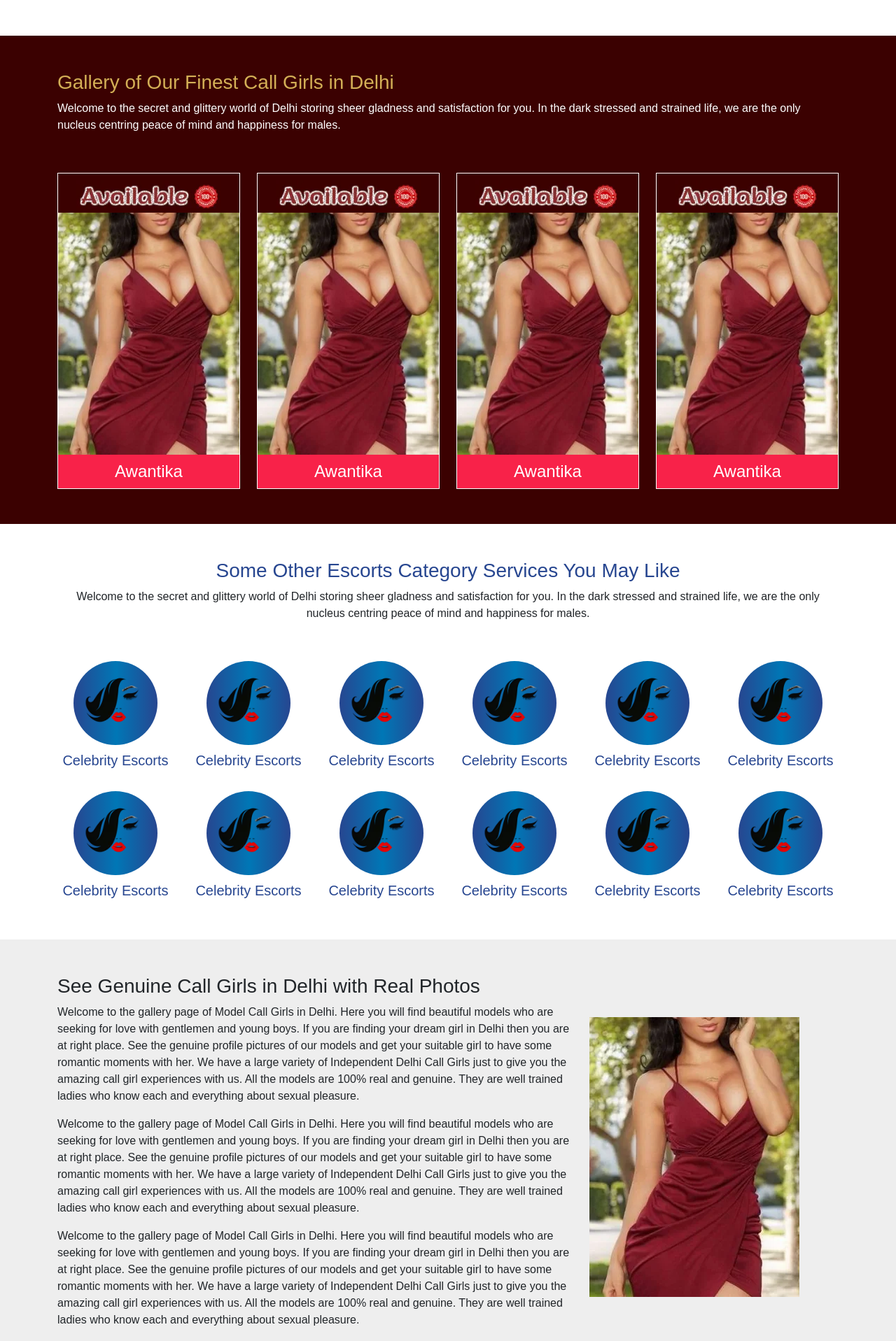
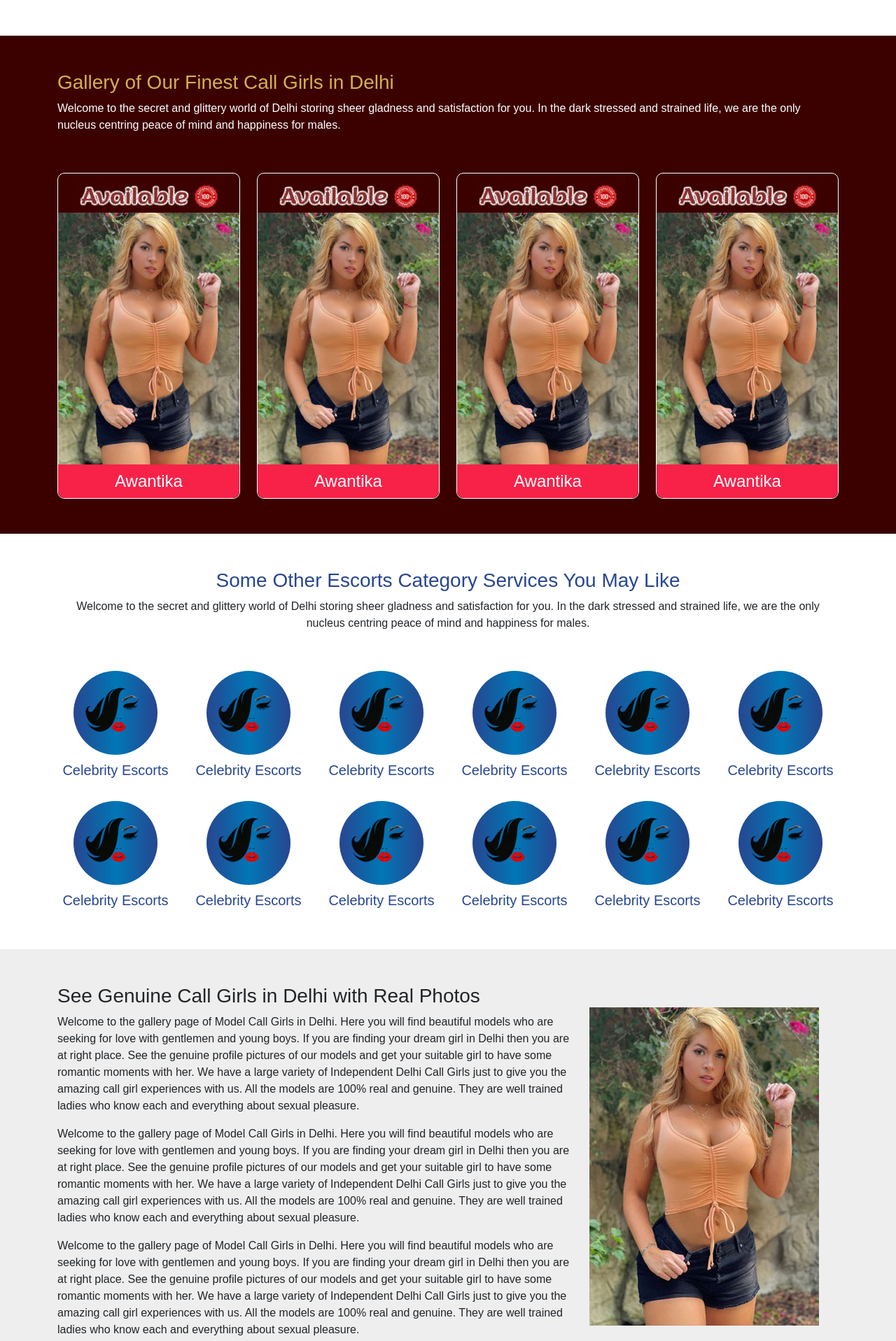
Before and after one commit to akkushwaha7834/pinkimishra, a PHP site: page / in a window 1280 px wide. Shown: the part 914-2831 px from the top of the page at 70% size. Run offline with PHP 8.4, Linux system fonts and the light colour scheme; some libraries are stand-ins or nearby versions.

Commit message:
extra images removed and added new images

```diff
--- a/about.php
+++ b/about.php
@@ -1,6 +1,6 @@
 <?php include_once('./include/header.php') ?>
 <section class="banner">
-	<img src="assets/images/inner.webp" class="img-fluid" width="100%" height="400px">
+	<img src="assets/images/inner-1.webp" class="img-fluid" width="100%" height="400px">
 </section>
 
 <section class="about-intro">
--- a/assets/css/style.css
+++ b/assets/css/style.css
@@ -77,6 +77,7 @@ a {
 .image-box-with-text {
     padding: 10px 0;
     background: var(--secondary);
+    border-radius: 0 0 10px 10px;
 }
 .main-gallery-pop-table table tr:nth-child(odd) {
     background: #eee;
@@ -164,12 +165,10 @@ button.close {
     z-index: 1;
     text-decoration: none;
 }
-
 .theme-btn:hover:after {
     transform: scale(1, 1);
     transform-origin: bottom left;
 }
-
 .theme-btn:after {
     position: absolute;
     left: 0;
@@ -184,8 +183,26 @@ button.close {
     transform-origin: top right;
     transition: transform 500ms;
 }
-
 .theme-btn:hover {
+    color: #fff;
+    text-decoration: none;
+}
+.theme-btn.bttn i{
+    background:#06b27d;
+}
+.theme-btn.bttn{
+    color: #06b27d;
+    border: 1px solid #06b27d;
+}
+.theme-btn.bttn:after{
+    background-color: #06b27d;
+    color: var(--white);
+}
+.theme-btn.bttn:hover:after {
+    transform: scale(1, 1);
+    transform-origin: bottom left;
+}
+.theme-btn.bttn:hover {
     color: #fff;
     text-decoration: none;
 }
@@ -303,6 +320,7 @@ section.banner {
 .escorts-lising{
     padding: 10px 0 0;
     border: 1px solid #fff;
+    border-radius: 10px;
 }
 .about-intro{
     padding: 50px 0;
--- a/assets/js/script.js
+++ /dev/null
@@ -1,8 +0,0 @@
-window.addEventListener("scroll", function () {
-  const header = document.getElementById("header");
-  if (window.scrollY > 50) {
-    header.classList.add("bgc-primary", "position-fixed");
-  } else {
-    header.classList.remove("bgc-primary", "position-fixed");
-  }
-});
--- a/include/footer.php
+++ b/include/footer.php
@@ -115,7 +115,7 @@
                  <div class="row">
                    <div class="col-md-6">
                      <div class="main-gallery-img-pop">
-                  <img src="assets/images/gallery-1.webp" class="img-fluid" alt="call girl service in Delhi" title="call girl service in Delhi">
+                  <img src="assets/images/sweety.webp" class="img-fluid" alt="call girl service in Delhi" title="call girl service in Delhi">
                 </div>
                    </div>
                    <div class="col-md-6">
@@ -161,6 +161,7 @@
                   </table>
                   <div class="cta mt-3">
                      <a href="#" class="theme-btn">Call Now <i class="fa fa-phone" aria-hidden="true"></i></a>
+                     <a href="#" class="theme-btn bttn">WhatsApp <i class="fa fa-whatsapp" aria-hidden="true"></i></a>
                   </div>
                </div>
                    </div>
--- a/index.php
+++ b/index.php
@@ -10,10 +10,10 @@
 				<h1 class="text-primary">
 					Hire 24/7 Available Top Delhi Call Girls At Cheap Rates
 				</h1>
-				<p>
+				<p class="intro-para">
 					Welcome to the secret and glittery world of Delhi storing sheer gladness and satisfaction for you. In the dark stressed and strained life, we are the only nucleus centring peace of mind and happiness for males. We are the world of current sensation, the Delhi Call Girl, and the divas promising intimate and overall bliss to all males / females needing services. Trust us, the world of first-class females and get your every need and desire turned true. We are the agency of professional unit managing and extending intimate services within the guards of safety and privacy.
 				</p>
-				<p>
+				<p class="intro-para">
 					Welcome to the secret and glittery world of Delhi storing sheer gladness and satisfaction for you. In the dark stressed and strained life, we are the only nucleus centring peace of mind and happiness for males. We are the world of current sensation, the Delhi Call Girl, and the divas promising intimate and overall bliss to all males / females needing services. Trust us, the world of first-class females and get your every need and desire turned true. We are the agency of professional unit managing and extending intimate services within the guards of safety and privacy.
 				</p>
 			</div>
@@ -31,7 +31,7 @@
 				<h3 class="" style="color: #d3af56;">
 					Gallery of Our Finest Call Girls in Delhi
 				</h3>
-				<p class="text-white">
+				<p class="text-white gallery-para">
 					Welcome to the secret and glittery world of Delhi storing sheer gladness and satisfaction for you. In the dark stressed and strained life, we are the only nucleus centring peace of mind and happiness for males.
 				</p>
 			</div>
@@ -42,7 +42,7 @@
 					<div class="escorts-lising text-center">
 						<img src="assets/images/booknow.webp" class="img-fluid" width="80%">
 						<div class="images-box">
-							<img src="assets/images/gallery-1.webp" class="img-fluid"  width="100%">
+							<img src="assets/images/sweety.webp" class="img-fluid"  width="100%">
 							<div class="image-box-with-text">
 			             		<h4 class="text-center mb-0">
 			               	 		Awantika
@@ -57,7 +57,7 @@
 					<div class="escorts-lising text-center">
 						<img src="assets/images/booknow.webp" class="img-fluid" width="80%">
 						<div class="images-box">
-							<img src="assets/images/gallery-1.webp" class="img-fluid"  width="100%">
+							<img src="assets/images/sweety.webp" class="img-fluid"  width="100%">
 							<div class="image-box-with-text">
 			             		<h4 class="text-center mb-0">
 			               	 		Awantika
@@ -72,7 +72,7 @@
 					<div class="escorts-lising text-center">
 						<img src="assets/images/booknow.webp" class="img-fluid" width="80%">
 						<div class="images-box">
-							<img src="assets/images/gallery-1.webp" class="img-fluid"  width="100%">
+							<img src="assets/images/sweety.webp" class="img-fluid"  width="100%">
 							<div class="image-box-with-text">
 			             		<h4 class="text-center mb-0">
 			               	 		Awantika
@@ -87,7 +87,7 @@
 					<div class="escorts-lising text-center">
 						<img src="assets/images/booknow.webp" class="img-fluid" width="80%">
 						<div class="images-box">
-							<img src="assets/images/gallery-1.webp" class="img-fluid"  width="100%">
+							<img src="assets/images/sweety.webp" class="img-fluid"  width="100%">
 							<div class="image-box-with-text">
 			             		<h4 class="text-center mb-0">
 			               	 		Awantika
@@ -108,7 +108,7 @@
 				<h3 class="text-primary text-center">
 					Some Other Escorts Category Services You May Like
 				</h3>
-				<p class="text-center">
+				<p class="text-center escorts-cat-para">
 					Welcome to the secret and glittery world of Delhi storing sheer gladness and satisfaction for you. In the dark stressed and strained life, we are the only nucleus centring peace of mind and happiness for males.
 				</p>
 			</div>
@@ -245,18 +245,18 @@
 				<h3>
 					See Genuine Call Girls in Delhi with Real Photos
 				</h3>
-				<p>
+				<p class="intro-para">
 					Welcome to the gallery page of Model Call Girls in Delhi. Here you will find beautiful models who are seeking for love with gentlemen and young boys. If you are finding your dream girl in Delhi then you are at right place. See the genuine profile pictures of our models and get your suitable girl to have some romantic moments with her. We have a large variety of Independent Delhi Call Girls just to give you the amazing call girl experiences with us. All the models are 100% real and genuine. They are well trained ladies who know each and everything about sexual pleasure.
 				</p>
-				<p>
+				<p class="intro-para">
 					Welcome to the gallery page of Model Call Girls in Delhi. Here you will find beautiful models who are seeking for love with gentlemen and young boys. If you are finding your dream girl in Delhi then you are at right place. See the genuine profile pictures of our models and get your suitable girl to have some romantic moments with her. We have a large variety of Independent Delhi Call Girls just to give you the amazing call girl experiences with us. All the models are 100% real and genuine. They are well trained ladies who know each and everything about sexual pleasure.
 				</p>
-				<p>
+				<p class="intro-para">
 					Welcome to the gallery page of Model Call Girls in Delhi. Here you will find beautiful models who are seeking for love with gentlemen and young boys. If you are finding your dream girl in Delhi then you are at right place. See the genuine profile pictures of our models and get your suitable girl to have some romantic moments with her. We have a large variety of Independent Delhi Call Girls just to give you the amazing call girl experiences with us. All the models are 100% real and genuine. They are well trained ladies who know each and everything about sexual pleasure.
 				</p>
 			</div>
 			<div class="col-md-4">
-				<img src="./assets/images/gallery-1.webp" class="img-fluid">
+				<img src="./assets/images/sweety.webp" class="img-fluid">
 			</div>
 		</div>
 	</div>
@@ -269,7 +269,7 @@
 				<h3>
 					Choose Charmiming Delhi Call Girls from Our Girl Profile List
 				</h3>
-				<p>
+				<p class="intro-para">
 					Welcome to the gallery page of Model Call Girls in Delhi. Here you will find beautiful models who are seeking for love with gentlemen and young boys. If you are finding your dream girl in Delhi then you are at right place. See the genuine profile pictures of our models and get your suitable girl to have some romantic moments with her. We have a large variety of Independent Delhi Call Girls just to give you the amazing call girl experiences with us. All the models are 100% real and genuine. They are well trained ladies who know each and everything about sexual pleasure.
 				</p>
 			</div>
@@ -277,7 +277,7 @@
 		<div class="row gy-4">
 			<div class="col-md-3">
 				<div class="profile-box">
-					<img src="./assets/images/gallery-1.webp" class="img-fluid">
+					<img src="./assets/images/sweety.webp" class="img-fluid">
 					<div class="pro-detail">
                         <h5>Roshni Goyal</h5>
                         <h5>Age: 21 Years</h5>
@@ -290,7 +290,7 @@
 			</div>
 			<div class="col-md-3">
 				<div class="profile-box">
-					<img src="./assets/images/gallery-1.webp" class="img-fluid">
+					<img src="./assets/images/sweety.webp" class="img-fluid">
 					<div class="pro-detail">
                         <h5>Roshni Goyal</h5>
                         <h5>Age: 21 Years</h5>
@@ -303,7 +303,7 @@
 			</div>
 			<div class="col-md-3">
 				<div class="profile-box">
-					<img src="./assets/images/gallery-1.webp" class="img-fluid">
+					<img src="./assets/images/sweety.webp" class="img-fluid">
 					<div class="pro-detail">
                         <h5>Roshni Goyal</h5>
                         <h5>Age: 21 Years</h5>
@@ -316,7 +316,7 @@
 			</div>
 			<div class="col-md-3">
 				<div class="profile-box">
-					<img src="./assets/images/gallery-1.webp" class="img-fluid">
+					<img src="./assets/images/sweety.webp" class="img-fluid">
 					<div class="pro-detail">
                         <h5>Roshni Goyal</h5>
                         <h5>Age: 21 Years</h5>
@@ -329,7 +329,7 @@
 			</div>
 			<div class="col-md-3">
 				<div class="profile-box">
-					<img src="./assets/images/gallery-1.webp" class="img-fluid">
+					<img src="./assets/images/sweety.webp" class="img-fluid">
 					<div class="pro-detail">
                         <h5>Roshni Goyal</h5>
                         <h5>Age: 21 Years</h5>
@@ -342,7 +342,7 @@
 			</div>
 			<div class="col-md-3">
 				<div class="profile-box">
-					<img src="./assets/images/gallery-1.webp" class="img-fluid">
+					<img src="./assets/images/sweety.webp" class="img-fluid">
 					<div class="pro-detail">
                         <h5>Roshni Goyal</h5>
                         <h5>Age: 21 Years</h5>
@@ -355,7 +355,7 @@
 			</div>
 			<div class="col-md-3">
 				<div class="profile-box">
-					<img src="./assets/images/gallery-1.webp" class="img-fluid">
+					<img src="./assets/images/sweety.webp" class="img-fluid">
 					<div class="pro-detail">
                         <h5>Roshni Goyal</h5>
                         <h5>Age: 21 Years</h5>
@@ -368,7 +368,7 @@
 			</div>
 			<div class="col-md-3">
 				<div class="profile-box">
-					<img src="./assets/images/gallery-1.webp" class="img-fluid">
+					<img src="./assets/images/sweety.webp" class="img-fluid">
 					<div class="pro-detail">
                         <h5>Roshni Goyal</h5>
                         <h5>Age: 21 Years</h5>
@@ -390,7 +390,7 @@
 				<h4 style="color: #d3af56;">
 					Select Your Escort Girls With locations
 				</h4>
-				<p class="text-white">
+				<p class="text-white location-para">
 					Welcome to the gallery page of Model Call Girls in Delhi. Here you will find beautiful models who are seeking for love with gentlemen and young boys. If you are finding your dream girl in Delhi then you are at right place. See the genuine profile pictures of our models and get your suitable girl to have some romantic moments with her. We have a large variety of Independent Delhi Call Girls just to give you the amazing call girl experiences with us. All the models are 100% real and genuine. They are well trained ladies who know each and everything about sexual pleasure.
 				</p>
 				<ul class="area-list mt-4">
@@ -442,18 +442,18 @@
 				<h3>
 					See Genuine Call Girls in Delhi with Real Photos
 				</h3>
-				<p>
+				<p class="intro-para">
 					Welcome to the gallery page of Model Call Girls in Delhi. Here you will find beautiful models who are seeking for love with gentlemen and young boys. If you are finding your dream girl in Delhi then you are at right place. See the genuine profile pictures of our models and get your suitable girl to have some romantic moments with her. We have a large variety of Independent Delhi Call Girls just to give you the amazing call girl experiences with us. All the models are 100% real and genuine. They are well trained ladies who know each and everything about sexual pleasure.
 				</p>
-				<p>
+				<p class="intro-para">
 					Welcome to the gallery page of Model Call Girls in Delhi. Here you will find beautiful models who are seeking for love with gentlemen and young boys. If you are finding your dream girl in Delhi then you are at right place. See the genuine profile pictures of our models and get your suitable girl to have some romantic moments with her. We have a large variety of Independent Delhi Call Girls just to give you the amazing call girl experiences with us. All the models are 100% real and genuine. They are well trained ladies who know each and everything about sexual pleasure.
 				</p>
-				<p>
+				<p class="intro-para">
 					Welcome to the gallery page of Model Call Girls in Delhi. Here you will find beautiful models who are seeking for love with gentlemen and young boys. If you are finding your dream girl in Delhi then you are at right place. See the genuine profile pictures of our models and get your suitable girl to have some romantic moments with her. We have a large variety of Independent Delhi Call Girls just to give you the amazing call girl experiences with us. All the models are 100% real and genuine. They are well trained ladies who know each and everything about sexual pleasure.
 				</p>
 			</div>
 			<div class="col-md-4">
-				<img src="./assets/images/gallery-1.webp" class="img-fluid">
+				<img src="./assets/images/sweety.webp" class="img-fluid">
 			</div>
 		</div>
 	</div>
--- a/rate.php
+++ b/rate.php
@@ -1,5 +1,5 @@
 <?php include_once('./include/header.php') ?>
 <section class="banner">
-	<img src="assets/images/inner.webp" class="img-fluid" width="100%" height="400px">
+	<img src="assets/images/inner-1.webp" class="img-fluid" width="100%" height="400px">
 </section>
 <?php include_once('./include/footer.php') ?>
```
Also changed, not shown: assets/images/back-1.webp (deleted), assets/images/banner.webp (deleted), assets/images/call-girls.png (deleted), assets/images/gallery-1.webp (deleted), assets/images/image.webp (deleted), assets/images/inner.webp (deleted), assets/images/sweety.webp (added), 1 other file.
